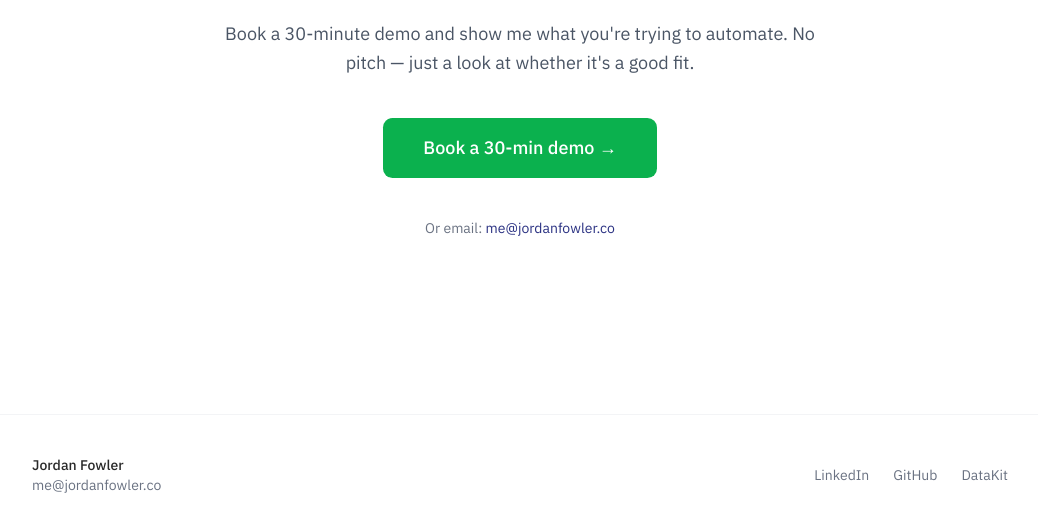
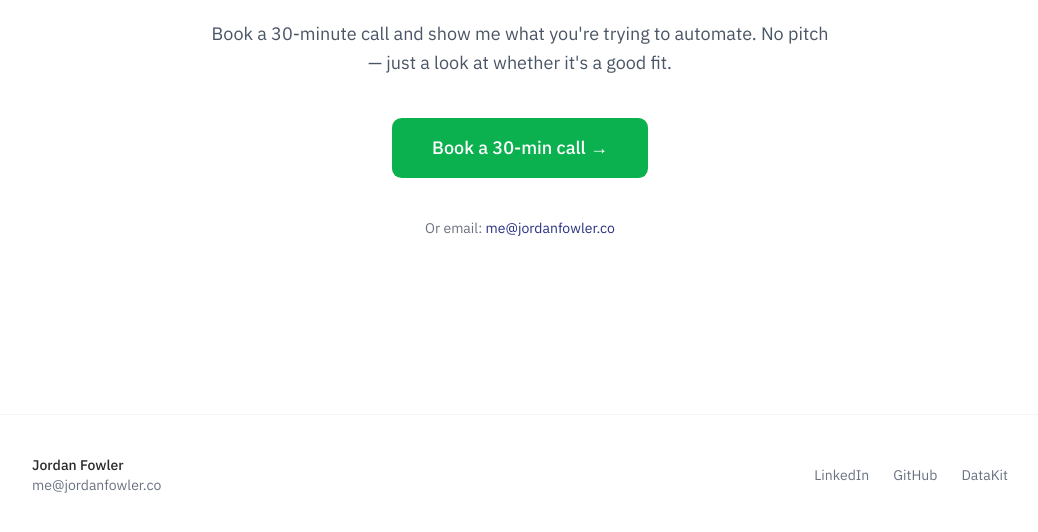
Before and after one commit to jordanfowler/jordanfowler.github.io, an Astro site: page /contact in a window 1280 px wide. Shown: the part 194-726 px from the top of the page, without its empty margins (120-1158 px from the left). Built offline with nearby package versions, Linux system fonts and the light colour scheme; Astro itself is replaced by a stand-in of ours.

Commit message:
Demo -> Call

```diff
--- a/src/pages/contact.astro
+++ b/src/pages/contact.astro
@@ -1,16 +1,16 @@
 ---
 import Layout from '../layouts/Layout.astro';
 ---
-<Layout title="Contact" description="Book a 30-minute demo with Jordan Fowler to talk AI automation.">
+<Layout title="Contact" description="Book a 30-minute call with Jordan Fowler to talk AI automation.">
   <section class="max-w-2xl mx-auto px-6 py-20 text-center">
     <h1 class="text-3xl md:text-4xl font-semibold text-dtkt-blue mb-6">Let's talk.</h1>
     <p class="text-lg text-gray-600 mb-10 leading-relaxed">
-      Book a 30-minute demo and show me what you're trying to automate.
+      Book a 30-minute call and show me what you're trying to automate.
       No pitch — just a look at whether it's a good fit.
     </p>
 
     <a href="https://calendly.com/datakit/book-a-call" class="inline-block bg-dtkt-green text-white font-medium text-lg px-10 py-4 rounded-[0.6rem] hover:opacity-90 transition-opacity mb-10">
-      Book a 30-min demo →
+      Book a 30-min call →
     </a>
 
     <p class="text-sm text-gray-500">
--- a/src/pages/index.astro
+++ b/src/pages/index.astro
@@ -12,7 +12,7 @@ import Layout from '../layouts/Layout.astro';
       </p>
       <div class="flex flex-wrap items-center gap-4">
         <a href="https://calendly.com/datakit/book-a-call" class="inline-block bg-dtkt-green text-white font-medium px-7 py-3 rounded-[0.6rem] hover:opacity-90 transition-opacity">
-          Book a 30-min demo →
+          Book a 30-min call →
         </a>
         <a href="/services" class="text-dtkt-blue font-medium hover:underline">
           See what I offer →
```
